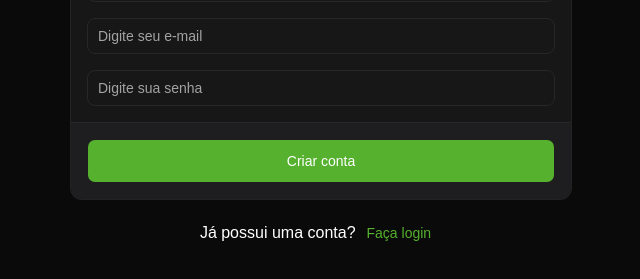
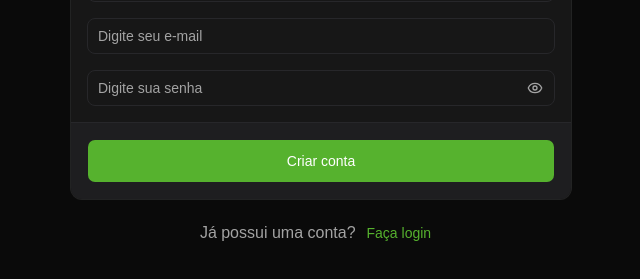
Before and after one commit to BrenodePaiva/fintrack-app, a React (Vite) app: page /signup in a window 1280 px wide. Shown: the part 355-634 px from the top of the page, without its empty margins (319-959 px from the left). Built offline with nearby package versions, Linux system fonts and the light colour scheme.

Commit message:
feat: add password input with visibility change

```diff
--- a/src/pages/signup.jsx
+++ b/src/pages/signup.jsx
@@ -1,3 +1,5 @@
+import { EyeIcon, EyeOffIcon } from 'lucide-react'
+import { useState } from 'react'
 import { Link } from 'react-router'
 
 import { Button } from '@/components/ui/button'
@@ -12,6 +14,7 @@
 import { Input } from '@/components/ui/input'
 
 const SignupPage = () => {
+  const [passwordIsVisible, setPasswordIsVisible] = useState(false)
   return (
     <div className="flex h-screen w-screen flex-col items-center justify-center gap-3">
       <Card className="w-125">
@@ -23,7 +26,19 @@
           <Input placeholder="Digite seu nome" />
           <Input placeholder="Digite seu sobrenome" />
           <Input placeholder="Digite seu e-mail" />
-          <Input type="password" placeholder="Digite sua senha " />
+          <div className="relative">
+            <Input
+              type={passwordIsVisible ? 'text' : 'password'}
+              placeholder="Digite sua senha "
+            />
+            <Button
+              variant="ghost"
+              className="text-muted-foreground absolute top-0 right-1 bottom-0 my-auto h-8 w-8"
+              onClick={() => setPasswordIsVisible((prev) => !prev)}
+            >
+              {passwordIsVisible ? <EyeOffIcon /> : <EyeIcon />}
+            </Button>
+          </div>
         </CardContent>
         <CardFooter>
           <Button className="w-full">Criar conta</Button>
@@ -31,7 +46,7 @@
       </Card>
 
       <div className="flex items-center justify-center">
-        <p className="text-accent-foreground text-center">
+        <p className="text-muted-foreground text-center">
           Já possui uma conta?
         </p>
         <Button
```
